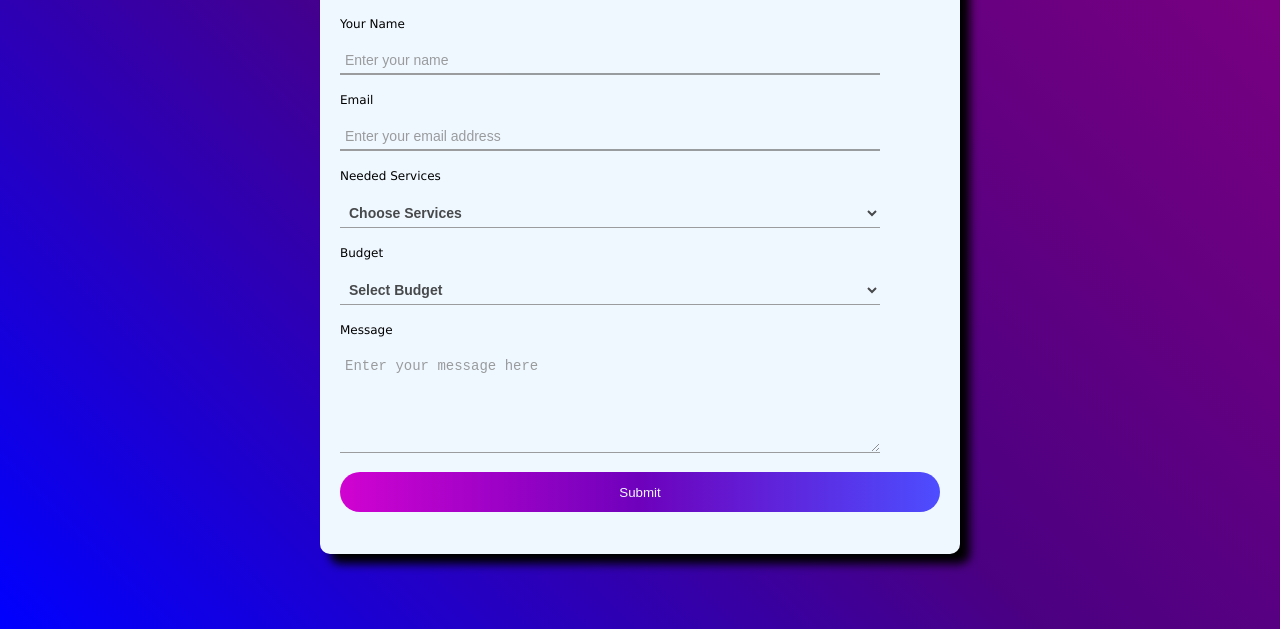
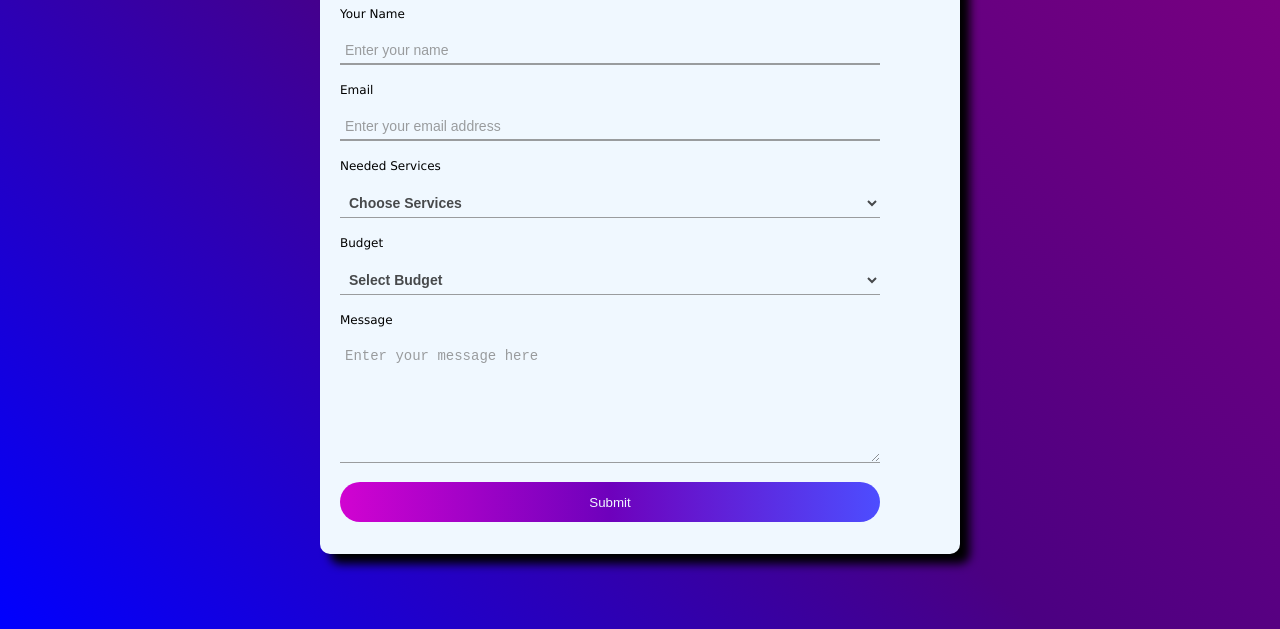
Before and after one commit to sn00k13/forms_practice, a plain HTML site: page index.html in a window 1280 px wide. Shown: the part 171-800 px from the top of the page. Drawn offline with Linux system fonts and the light colour scheme.

Commit message:
still adjusting

```diff
--- a/assets/styles/styles.css
+++ b/assets/styles/styles.css
@@ -27,6 +27,8 @@
 .form-elements {
     display: flex;
     flex-direction: column;
+    margin: auto;
+    width: 100%;
 }
 .header{
     display: flex;
@@ -51,13 +53,13 @@ input[type='text'], input[type='email'], select, textarea{
 input[type='button'] {
     border: none;
     height: 40px;
-    width: 100%;
+    width: 90%;
     border-radius: 20px;
     background-image: linear-gradient(to right, rgb(209, 3, 209), rgb(110, 1, 188), rgb(77, 77, 255));
     color: aliceblue;
 }
 textarea {
-    height: 100px;
+    height: 120px;
 }
 textarea:focus, input[type='text']:focus{
     background-color: rgb(222, 222, 222);
```
